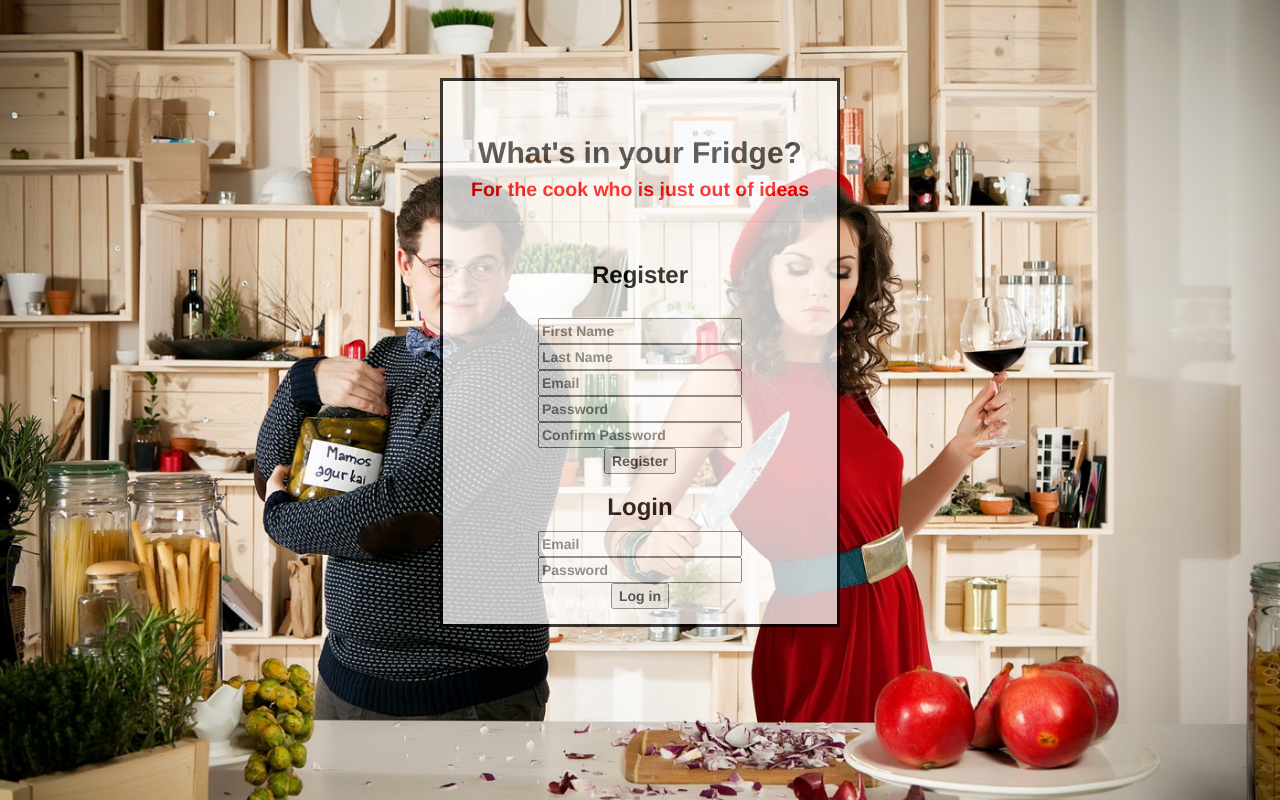
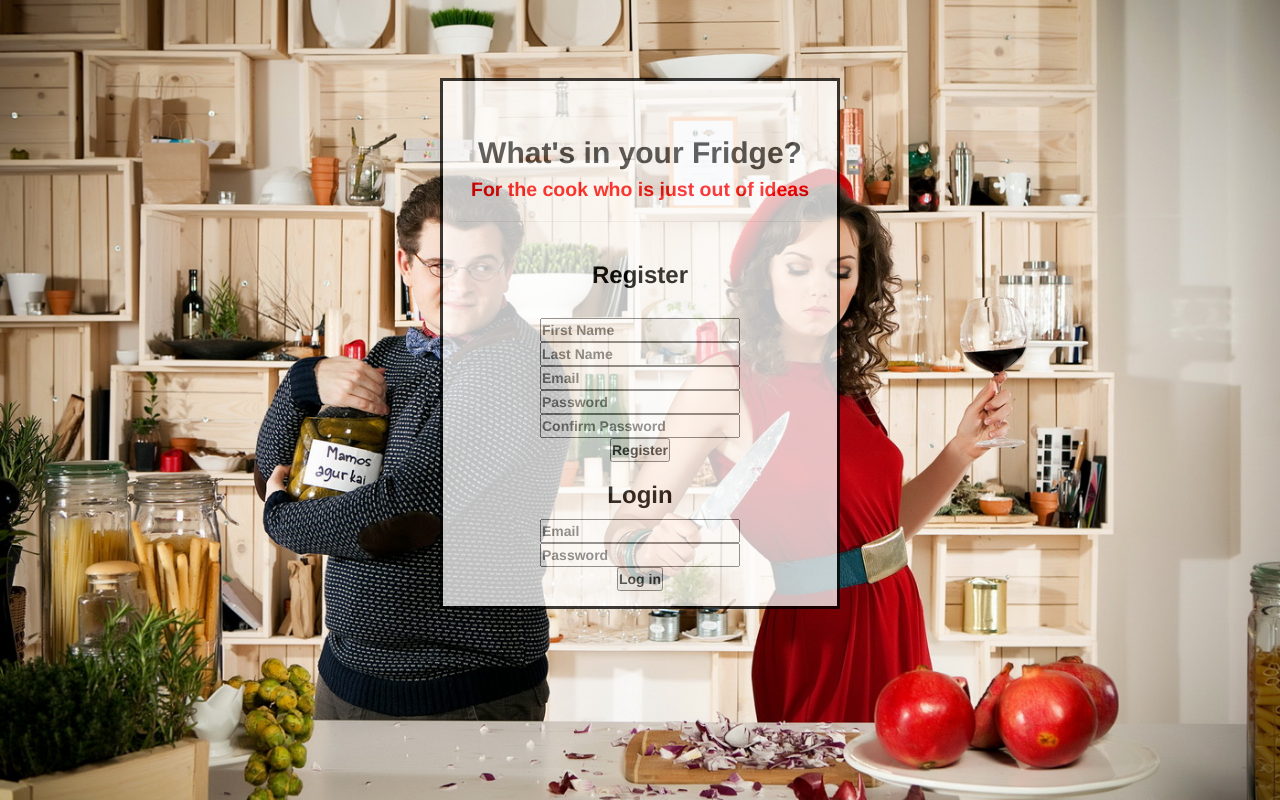
Before and after one commit to dongheelee1/project_week, a PHP site: page /database/application/views/login.php in a window 1280 px wide. Run offline with PHP 8.4, Linux system fonts and the light colour scheme; the template is opened without the code that fills it, so the values that code supplies are empty.

Commit message:
whats wrong with my styling D:

```diff
--- a/CodeIgniter-3.0.4/CodeIgniter-3.0.4/assets/recipes_styling.css
+++ b/CodeIgniter-3.0.4/CodeIgniter-3.0.4/assets/recipes_styling.css
@@ -6,10 +6,7 @@
 		body{
 			max-width: 100%;
 			margin:0px auto;
-			display: block;
-		}
-
-		.jumbotron {
+			display: block;{
 		    position: absolute;
 		    background: #000 url("recipe_pic.jpg") center center fixed;
 		    width: 100%;
--- a/CodeIgniter-3.0.4/CodeIgniter-3.0.4/assets/some_stuff.css
+++ b/CodeIgniter-3.0.4/CodeIgniter-3.0.4/assets/some_stuff.css
@@ -1,4 +1,4 @@
-<<<<<<< HEAD
+
 *{
 	margin:0px auto;
 	padding: 0px;
```
